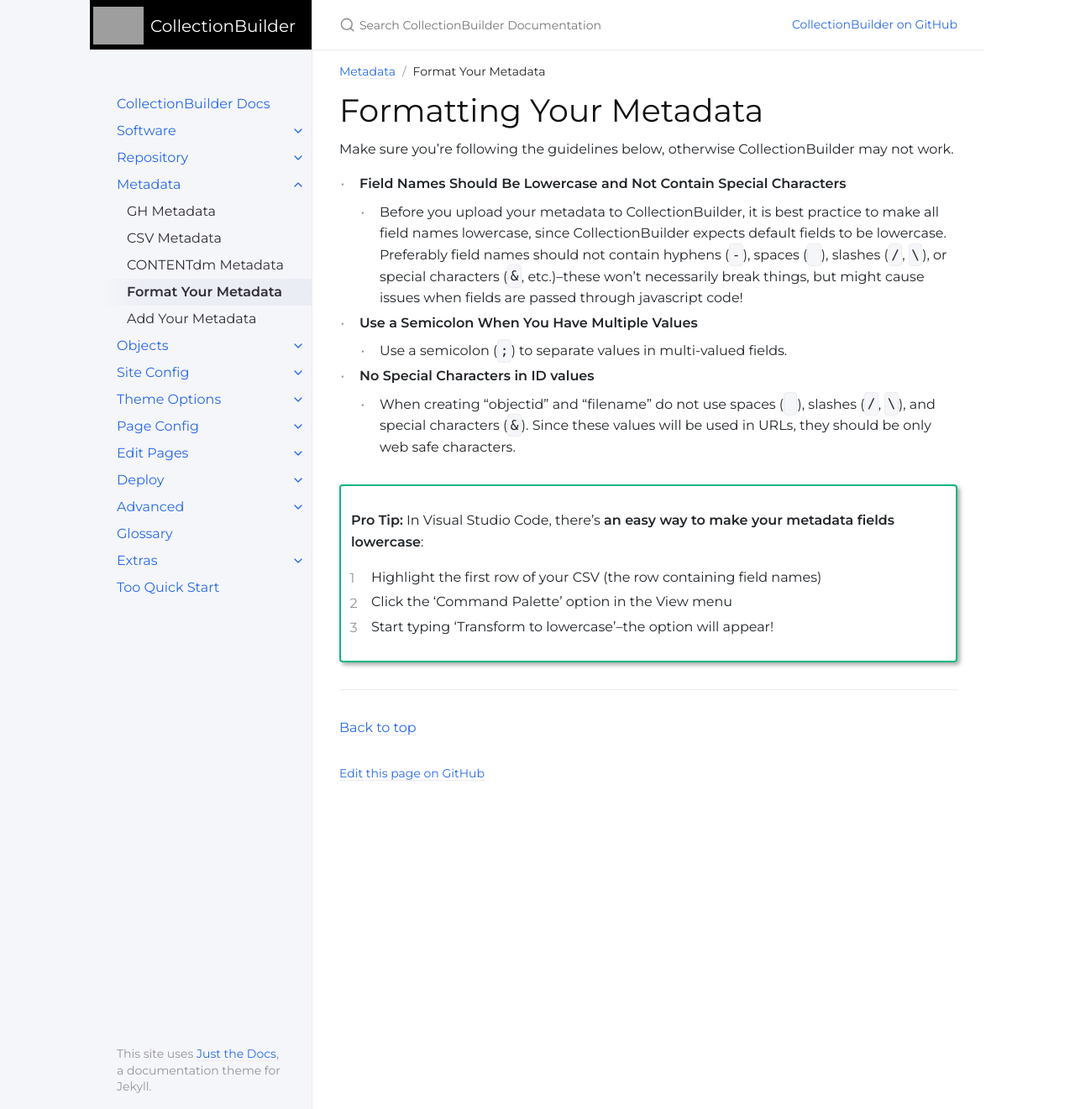
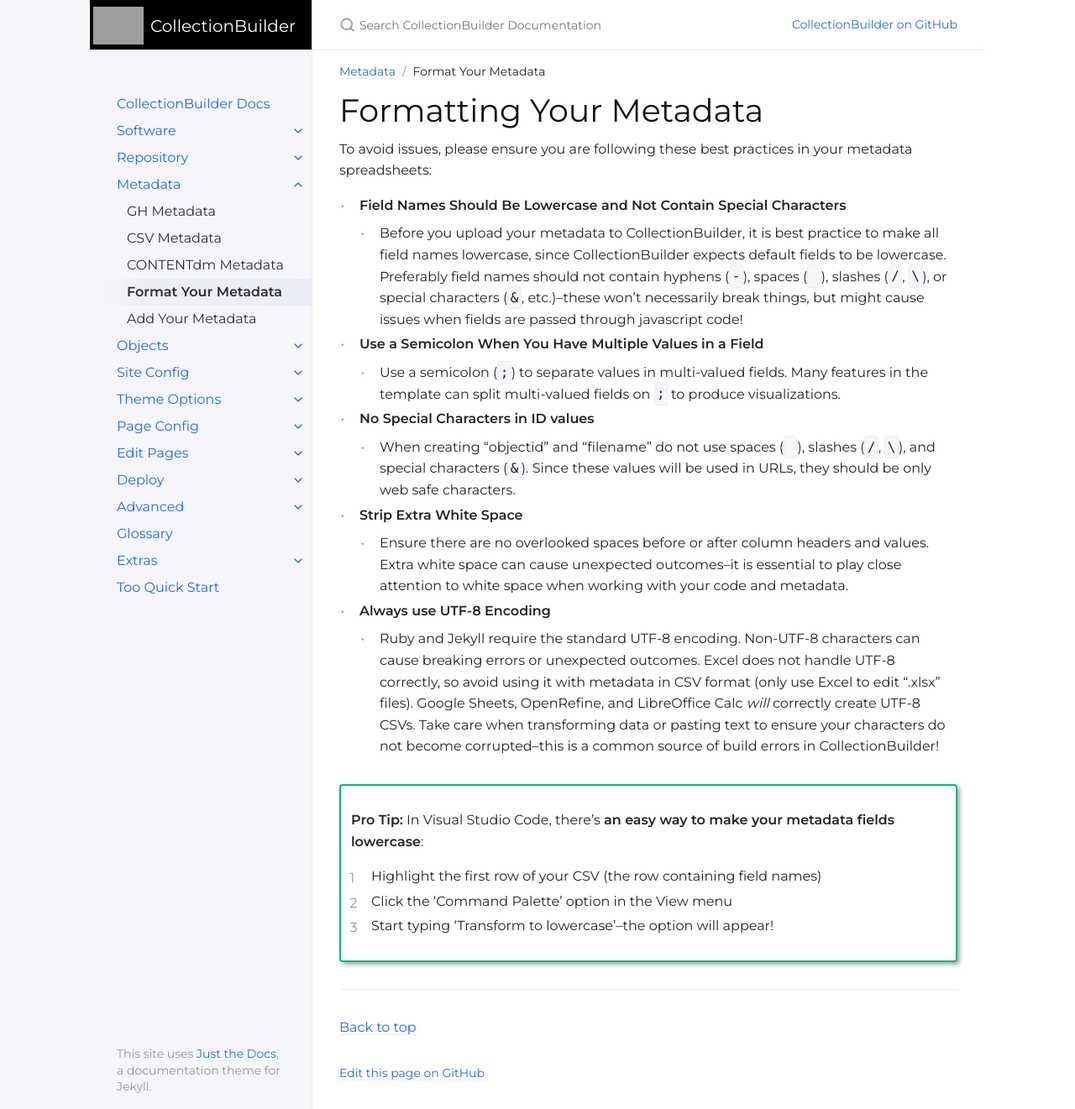
Before and after one commit to CollectionBuilder/cb-docs, a Jekyll site: the page built from docs/metadata/formatting.md, in a window 1280 px wide and 1321 px high. Shown: the whole window at 84% size. Built offline with Jekyll 4.4.1, drawn with Linux system fonts in a browser that asks for light colours; comment, search, counter and statistics services are not loaded.

Commit message:
add more notes about metadata formating white space, utf-8

```diff
--- a/docs/metadata/formatting.md
+++ b/docs/metadata/formatting.md
@@ -6,15 +6,18 @@ nav_order: 6
 
 # Formatting Your Metadata
 
-Make sure you're following the guidelines below, otherwise CollectionBuilder may not work.
+To avoid issues, please ensure you are following these best practices in your metadata spreadsheets:
 
 - **Field Names Should Be Lowercase and Not Contain Special Characters**
     - Before you upload your metadata to CollectionBuilder, it is best practice to make all field names lowercase, since CollectionBuilder expects default fields to be lowercase. Preferably field names should not contain hyphens (`-`), spaces (` `), slashes (`/`, `\`), or special characters (`&`, etc.)--these won't necessarily break things, but might cause issues when fields are passed through javascript code!
-- **Use a Semicolon When You Have Multiple Values**
-    - Use a semicolon (`;`) to separate values in multi-valued fields.
+- **Use a Semicolon When You Have Multiple Values in a Field**
+    - Use a semicolon (`;`) to separate values in multi-valued fields. Many features in the template can split multi-valued fields on `;` to produce visualizations.
 - **No Special Characters in ID values**
     - When creating "objectid" and "filename" do not use spaces (` `), slashes (`/`, `\`), and special characters (`&`). Since these values will be used in URLs, they should be only web safe characters.
-
+- **Strip Extra White Space**
+    - Ensure there are no overlooked spaces before or after column headers and values. Extra white space can cause unexpected outcomes--it is essential to play close attention to white space when working with your code and metadata.
+- **Always use UTF-8 Encoding**
+    - Ruby and Jekyll require the standard UTF-8 encoding. Non-UTF-8 characters can cause breaking errors or unexpected outcomes. Excel does not handle UTF-8 correctly, so avoid using it with metadata in CSV format (only use Excel to edit ".xlsx" files). Google Sheets, OpenRefine, and LibreOffice Calc *will* correctly create UTF-8 CSVs. Take care when transforming data or pasting text to ensure your characters do not become corrupted--this is a common source of build errors in CollectionBuilder!
 
 <div class="alert alert-green" markdown="1">
 **Pro Tip:** In Visual Studio Code, there's **an easy way to make your metadata fields lowercase**:
```
Also changed, not shown: docs/metadata/index.md (+2 -2 lines), docs/metadata/uploading.md (+1 -1 lines).
